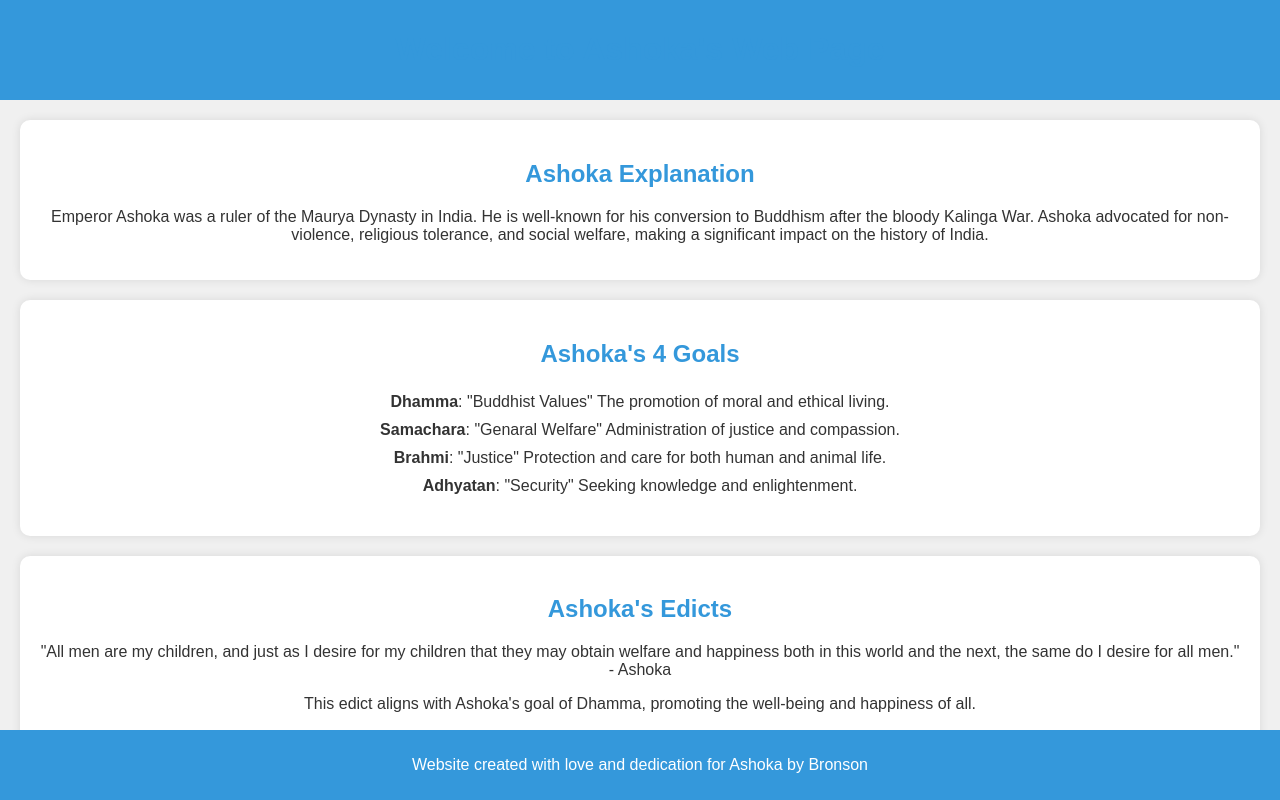
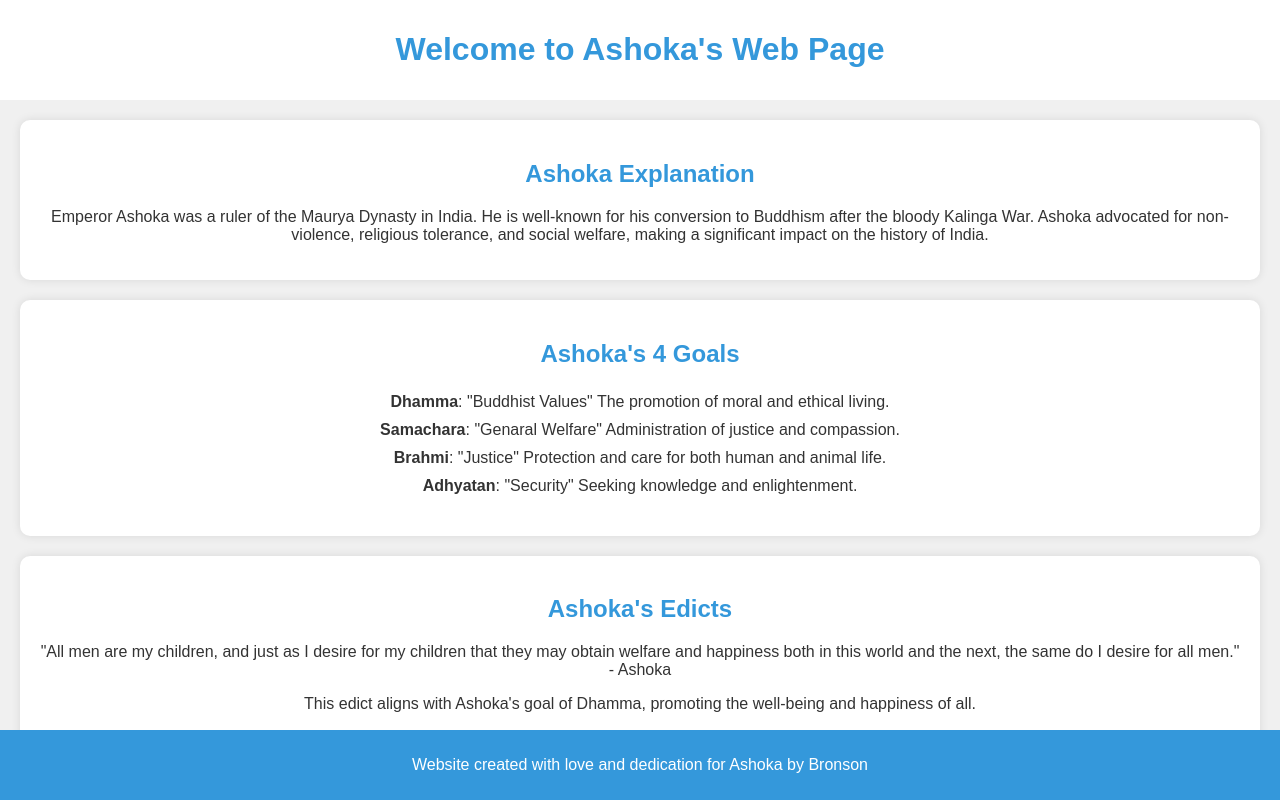
Before and after one commit to bro232232/Ashoka-s-web-page, a plain HTML site: page index.html in a window 1280 px wide. Shown: the top 800 px of the page. Drawn offline with Linux system fonts and the light colour scheme.

Commit message:
Update index.html

```diff
--- a/index.html
+++ b/index.html
@@ -16,7 +16,7 @@
         }
 
         header {
-            background-color: #3498db;
+            background-color: #FFFFFF;
             color: #fff;
             text-align: center;
             padding: 10px 0;
```
